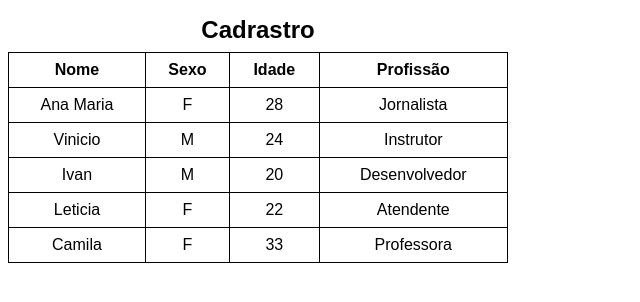
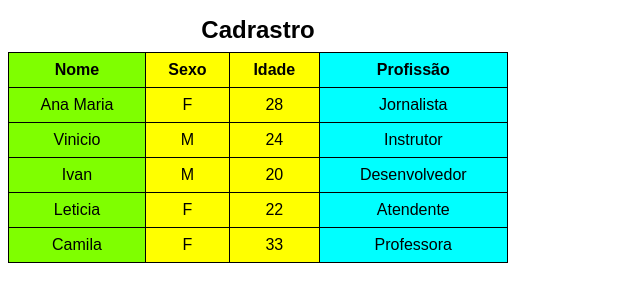
Before and after one commit to ivanferreira1/html-css, a plain HTML site: page exercicios/ex023/tabela005.html in a window 1280 px wide. Shown: the whole page, without its empty margins (0-640 px from the left). Drawn offline with Linux system fonts and the light colour scheme.

Commit message:
atualizei a tabela  005

```diff
--- a/exercicios/ex023/tabela005.html
+++ b/exercicios/ex023/tabela005.html
@@ -24,10 +24,31 @@
             padding: 8px;
             text-align: center;
         }
+
+        col.cnome {
+            background-color: chartreuse;
+        }
+
+        col.cgrupo {
+            background-color: yellow;
+        }
+
+        col.cprof {
+            background-color:cyan;
+        }
     </style>
 </head>
 <body>
     <table>
+        <colgroup>
+            <col class="cnome">
+            <col class="cgrupo" span="2">
+            <col class="cprof">
+
+                <!--<col class="cnome">                       <col class="csexo">
+               <col class="cidade">
+                <col class="cprof">-->
+        </colgroup>
         <caption>Cadrastro</caption>
         <tr>
             <th scope="col">Nome</th>
```
